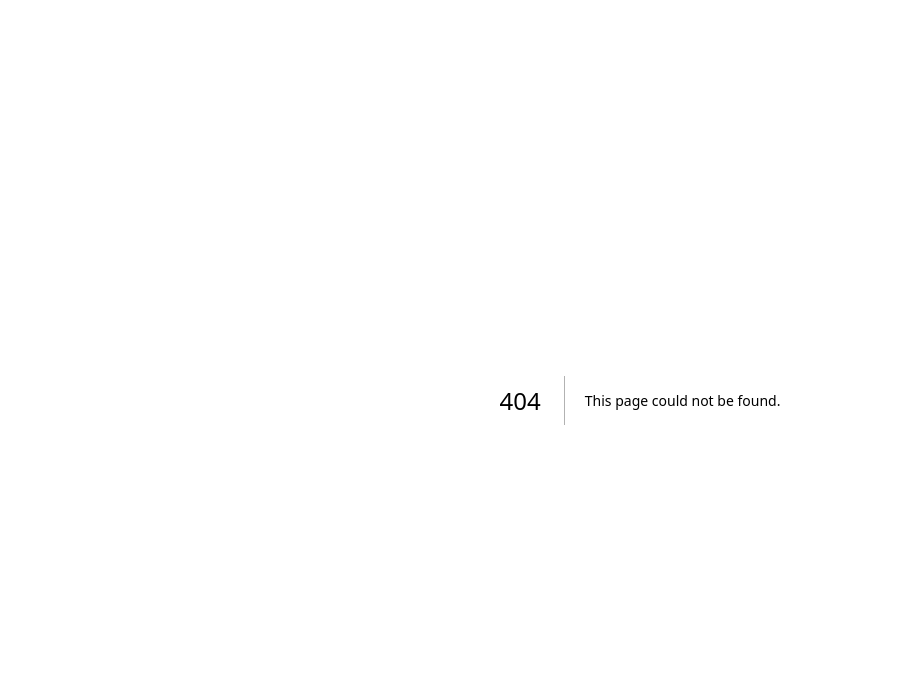
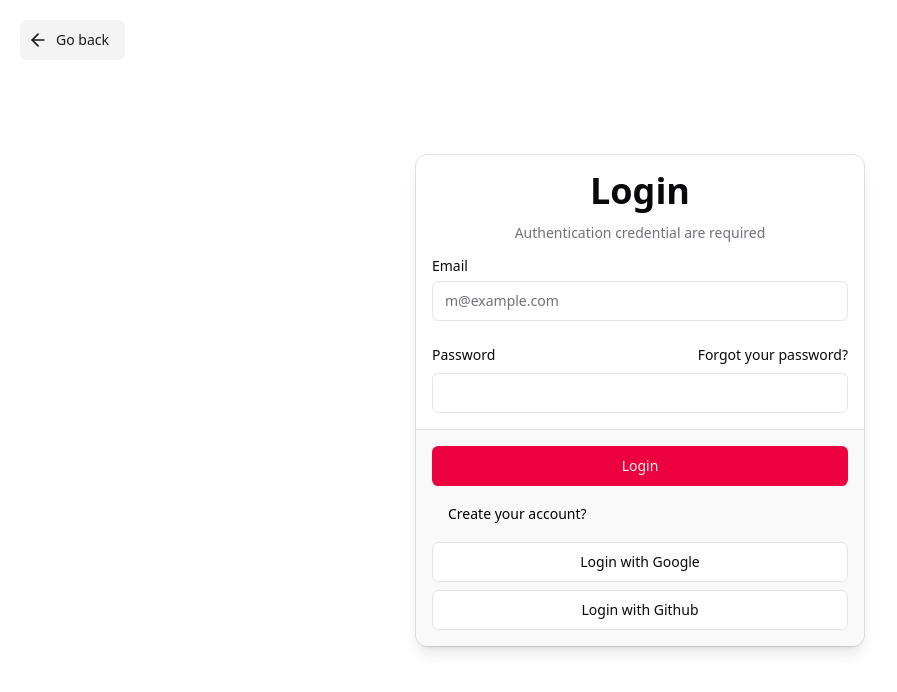
Before and after one commit to samirul/OCR-Project, a Next.js app in the folder frontend/: page /auth/login in a window 1280 px wide. Before the commit this address had no page. Shown: the top 692 px of the page, without its empty margins (0-897 px from the left). Built offline with nearby package versions, Linux system fonts and the light colour scheme.

Commit message:
feat: implement login page with form and card layout, update navbar links, and adjust CSS variables.

```diff
--- a/frontend/app/(shared-layout)/page.tsx
+++ b/frontend/app/(shared-layout)/page.tsx
@@ -5,7 +5,7 @@
 
   return (
     <div>
-      <h1>HIIIII</h1>
+      <h1>Index page</h1>
     </div>
   );
 }
--- /dev/null
+++ b/frontend/app/auth/layout.tsx
@@ -0,0 +1,17 @@
+import { buttonVariants } from "@/components/ui/button";
+import { ArrowLeft } from "lucide-react";
+import Link from "next/link";
+import { ReactNode } from "react";
+
+export default function AuthLayout({children}: {children: ReactNode}){
+    return(
+        <div className="min-h-screen flex items-center justify-center">
+            <div className="absolute top-5 left-5">
+                <Link href="/" className={buttonVariants({variant: "secondary"})}>
+                <ArrowLeft className="size-5 relative right-2"/>
+                Go back</Link>
+            </div>
+            <div className="w-full max-w-md mx-auto">{children}</div>
+        </div>
+    )
+}
--- /dev/null
+++ b/frontend/app/auth/login/page.tsx
@@ -0,0 +1,69 @@
+import { Button } from "@/components/ui/button";
+import {
+  Card,
+  CardAction,
+  CardContent,
+  CardDescription,
+  CardFooter,
+  CardHeader,
+  CardTitle,
+} from "@/components/ui/card";
+import { Input } from "@/components/ui/input";
+import { Label } from "@/components/ui/label";
+import Link from "next/link";
+
+
+
+export default function LoginPage() {
+  return (
+    <Card className="w-full max-w-md shadow-lg">
+      <CardHeader>
+        <CardTitle className="text-4xl font-extrabold text-center mb-2">Login</CardTitle>
+        <CardDescription className="text-center">
+          Authentication credential are required
+        </CardDescription>
+      </CardHeader>
+      <CardContent>
+        <form>
+          <div className="flex flex-col gap-6">
+            <div className="grid gap-2">
+              <Label htmlFor="email">Email</Label>
+              <Input
+                id="email"
+                type="email"
+                placeholder="m@example.com"
+                required
+              />
+            </div>
+            <div className="grid gap-2">
+              <div className="flex items-center">
+                <Label htmlFor="password">Password</Label>
+                <Link
+                  href="#"
+                  className="ml-auto inline-block text-sm underline-offset-4 hover:underline"
+                >
+                  Forgot your password?
+                </Link>
+              </div>
+              <Input id="password" type="password" required />
+            </div>
+          </div>
+        </form>
+      </CardContent>
+      <CardFooter className="flex-col gap-2">
+        <Button type="submit" className="w-full cursor-pointer">
+          Login
+        </Button>
+        <CardAction>
+          <Button className="cursor-pointer text-black dark:text-white" variant="link">Create your account?</Button>
+        </CardAction>
+        <Button variant="outline" className="w-full cursor-pointer">
+          Login with Google
+        </Button>
+        <Button variant="outline" className="w-full cursor-pointer">
+          Login with Github
+        </Button>
+      </CardFooter>
+    </Card>
+  );
+}
--- a/frontend/app/globals.css
+++ b/frontend/app/globals.css
@@ -66,7 +66,7 @@
 }
 
 :root {
-  --radius: 0.65rem;
+  --radius: 0.5rem;
   --background: oklch(1 0 0);
   --foreground: oklch(0.141 0.005 285.823);
   --card: oklch(1 0 0);
--- /dev/null
+++ b/frontend/components/ui/card.tsx
@@ -0,0 +1,103 @@
+import * as React from "react"
+
+import { cn } from "@/lib/utils"
+
+function Card({
+  className,
+  size = "default",
+  ...props
+}: React.ComponentProps<"div"> & { size?: "default" | "sm" }) {
+  return (
+    <div
+      data-slot="card"
+      data-size={size}
+      className={cn(
+        "group/card flex flex-col gap-4 overflow-hidden rounded-xl bg-card py-4 text-sm text-card-foreground ring-1 ring-foreground/10 has-data-[slot=card-footer]:pb-0 has-[>img:first-child]:pt-0 data-[size=sm]:gap-3 data-[size=sm]:py-3 data-[size=sm]:has-data-[slot=card-footer]:pb-0 *:[img:first-child]:rounded-t-xl *:[img:last-child]:rounded-b-xl",
+        className
+      )}
+      {...props}
+    />
+  )
+}
+
+function CardHeader({ className, ...props }: React.ComponentProps<"div">) {
+  return (
+    <div
+      data-slot="card-header"
+      className={cn(
+        "group/card-header @container/card-header grid auto-rows-min items-start gap-1 rounded-t-xl px-4 group-data-[size=sm]/card:px-3 has-data-[slot=card-action]:grid-cols-[1fr_auto] has-data-[slot=card-description]:grid-rows-[auto_auto] [.border-b]:pb-4 group-data-[size=sm]/card:[.border-b]:pb-3",
+        className
+      )}
+      {...props}
+    />
+  )
+}
+
+function CardTitle({ className, ...props }: React.ComponentProps<"div">) {
+  return (
+    <div
+      data-slot="card-title"
+      className={cn(
+        "text-base leading-snug font-medium group-data-[size=sm]/card:text-sm",
+        className
+      )}
+      {...props}
+    />
+  )
+}
+
+function CardDescription({ className, ...props }: React.ComponentProps<"div">) {
+  return (
+    <div
+      data-slot="card-description"
+      className={cn("text-sm text-muted-foreground", className)}
+      {...props}
+    />
+  )
+}
+
+function CardAction({ className, ...props }: React.ComponentProps<"div">) {
+  return (
+    <div
+      data-slot="card-action"
+      className={cn(
+        "col-start-2 row-span-2 row-start-1 self-start justify-self-end",
+        className
+      )}
+      {...props}
+    />
+  )
+}
+
+function CardContent({ className, ...props }: React.ComponentProps<"div">) {
+  return (
+    <div
+      data-slot="card-content"
+      className={cn("px-4 group-data-[size=sm]/card:px-3", className)}
+      {...props}
+    />
+  )
+}
+
+function CardFooter({ className, ...props }: React.ComponentProps<"div">) {
+  return (
+    <div
+      data-slot="card-footer"
+      className={cn(
+        "flex items-center rounded-b-xl border-t bg-muted/50 p-4 group-data-[size=sm]/card:p-3",
+        className
+      )}
+      {...props}
+    />
+  )
+}
+
+export {
+  Card,
+  CardHeader,
+  CardFooter,
+  CardTitle,
+  CardAction,
+  CardDescription,
+  CardContent,
+}
--- a/frontend/components/web/navbar-nav.tsx
+++ b/frontend/components/web/navbar-nav.tsx
@@ -90,8 +90,8 @@
     { name: "Sitemap", url: "/sitemap" },
   ],
   auth: {
-    login: { text: "Login", url: "/login" },
-    signup: { text: "Sign up", url: "/signup" },
+    login: { text: "Login", url: "auth/login" },
+    signup: { text: "Sign up", url: "auth/signup" },
   },
 };
 
--- a/frontend/components/web/navbar.tsx
+++ b/frontend/components/web/navbar.tsx
@@ -154,7 +154,7 @@
         <nav className="hidden justify-between lg:flex">
           <div className="flex items-center gap-6">
             <Link href={logo.url} className="flex items-center gap-2">
-              <img src={logo.src} className="w-8" alt={logo.alt} />
+              <img src={logo.src} className="w-8 bg-red-500" alt={logo.alt} />
               <span className="text-2xl font-semibold">{logo.title}</span>
             </Link>
             <div className="flex items-center">
```
